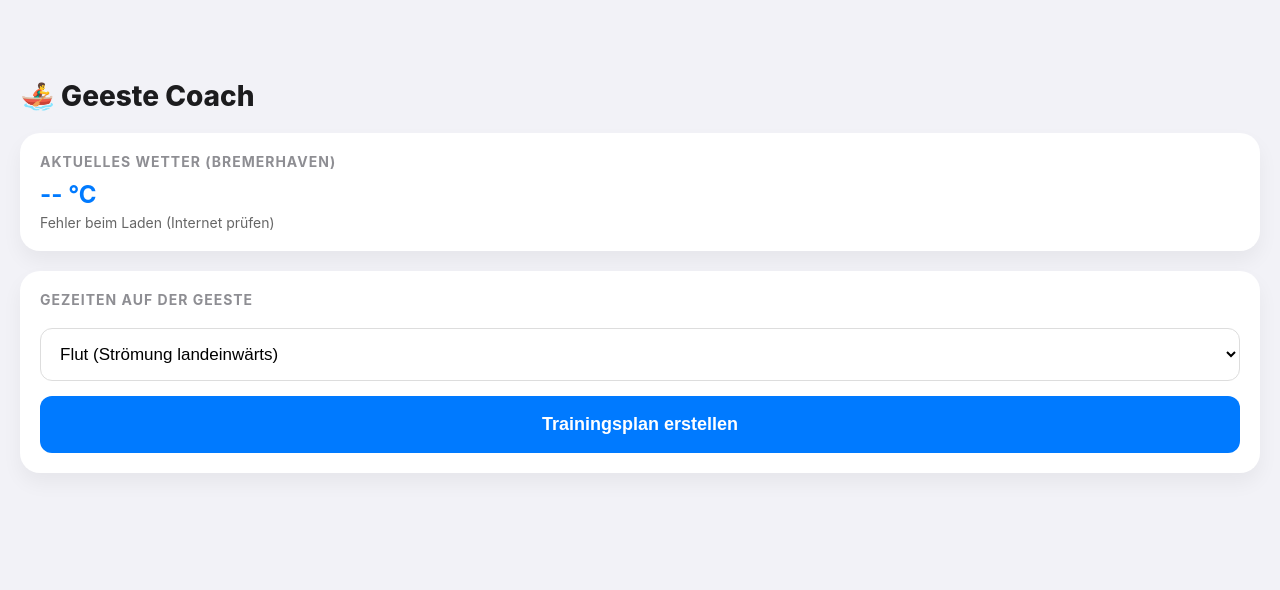
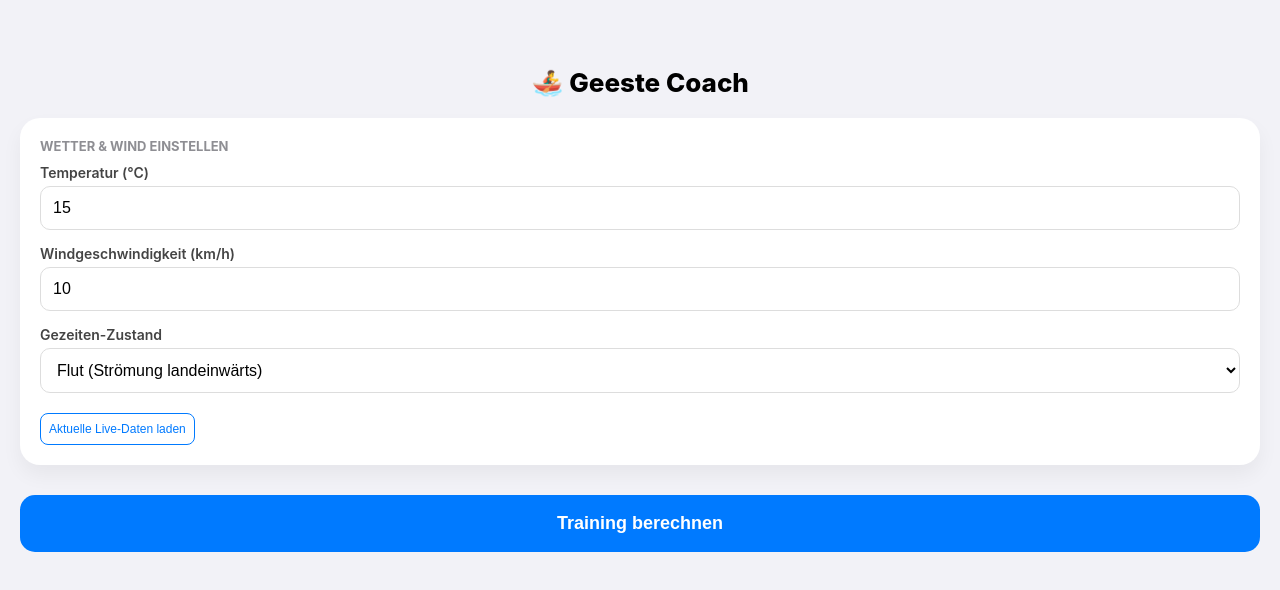
Before and after one commit to brodlijoel-ai/Rudern, a plain HTML site: page index.html in a window 1280 px wide. Drawn offline with Linux system fonts and the light colour scheme; no server answers.

Commit message:
Update index.html

```diff
--- a/index.html
+++ b/index.html
@@ -7,56 +7,38 @@
     <meta name="apple-mobile-web-app-status-bar-style" content="black-translucent">
     <title>Geeste Ruder Coach</title>
     <style>
-        :root { --blue: #007AFF; --dark: #1C1C1E; --light: #F2F2F7; }
-        body {
-            font-family: -apple-system, BlinkMacSystemFont, "Segoe UI", Roboto, sans-serif;
-            background: var(--light);
-            margin: 0;
-            padding: 20px;
-            padding-top: 60px;
+        :root { --blue: #007AFF; --dark: #1C1C1E; --light: #F2F2F7; --orange: #FF9500; }
+        body { font-family: -apple-system, BlinkMacSystemFont, sans-serif; background: var(--light); margin: 0; padding: 20px; padding-top: 50px; }
+        .card { background: white; border-radius: 20px; padding: 20px; box-shadow: 0 10px 20px rgba(0,0,0,0.05); margin-bottom: 20px; }
+        h1 { font-size: 26px; font-weight: 800; margin-bottom: 20px; text-align: center; }
+        h2 { font-size: 13px; color: #8E8E93; margin: 0 0 10px 0; text-transform: uppercase; }
+
+        .input-group { margin-bottom: 15px; }
+        label { display: block; font-size: 14px; font-weight: 600; margin-bottom: 5px; color: #444; }
+
+        input, select {
+            width: 100%; padding: 12px; border-radius: 10px; border: 1px solid #ddd;
+            font-size: 16px; background: #fff; box-sizing: border-box;
         }
-        .card {
-            background: white;
-            border-radius: 20px;
-            padding: 20px;
-            box-shadow: 0 10px 20px rgba(0,0,0,0.05);
-            margin-bottom: 20px;
+
+        .btn-main {
+            width: 100%; padding: 18px; border-radius: 15px; border: none;
+            background: var(--blue); color: white; font-size: 18px; font-weight: 700;
+            margin-top: 10px; cursor: pointer; -webkit-appearance: none;
         }
-        h1 { font-size: 28px; font-weight: 800; margin-bottom: 20px; color: var(--dark); }
-        h2 { font-size: 14px; color: #8E8E93; margin: 0 0 10px 0; text-transform: uppercase; letter-spacing: 1px; }
-        .data { font-size: 24px; font-weight: 700; color: var(--blue); }
-        select {
-            width: 100%;
-            padding: 15px;
-            border-radius: 12px;
-            border: 1px solid #ddd;
-            font-size: 17px;
-            margin-top: 10px;
-            background-color: #fff;
+
+        .btn-auto {
+            background: none; color: var(--blue); border: 1px solid var(--blue);
+            padding: 8px; border-radius: 8px; font-size: 12px; margin-top: 5px; width: auto;
         }
-        button {
-            width: 100%;
-            padding: 18px;
-            border-radius: 12px;
-            border: none;
-            font-size: 18px;
-            margin-top: 15px;
-            background: var(--blue);
-            color: white;
-            font-weight: 600;
-            cursor: pointer;
-            -webkit-appearance: none;
+
+        .result-box {
+            display: none; background: #fff; border-radius: 20px; padding: 20px;
+            border: 2px solid var(--blue); margin-top: 10px;
         }
-        .rec-box {
-            background: #E5F1FF;
-            border-left: 5px solid var(--blue);
-            padding: 15px;
-            border-radius: 0 12px 12px 0;
-            line-height: 1.5;
-        }
-        .warmup-item { display: flex; align-items: center; margin-bottom: 12px; font-size: 16px; }
-        .dot { height: 10px; width: 10px; background: var(--blue); border-radius: 50%; margin-right: 12px; flex-shrink: 0; }
-        #status-msg { font-size: 14px; color: #666; margin-top: 5px; }
+
+        .warning { color: #FF3B30; font-weight: 700; display: none; margin-bottom: 10px; }
+        .highlight { color: var(--blue); font-weight: 700; }
     </style>
 </head>
 <body>
@@ -64,92 +46,98 @@
     <h1>🚣‍♂️ Geeste Coach</h1>
 
     <div class="card">
-        <h2>Aktuelles Wetter (Bremerhaven)</h2>
-        <div id="weather" class="data">Lade Daten...</div>
-        <div id="status-msg">Wird aktualisiert...</div>
+        <h2>Wetter & Wind einstellen</h2>
+
+        <div class="input-group">
+            <label>Temperatur (°C)</label>
+            <input type="number" id="manual-temp" value="15">
+        </div>
+
+        <div class="input-group">
+            <label>Windgeschwindigkeit (km/h)</label>
+            <input type="number" id="manual-wind" value="10">
+        </div>
+
+        <div class="input-group">
+            <label>Gezeiten-Zustand</label>
+            <select id="manual-tide">
+                <option value="flut">Flut (Strömung landeinwärts)</option>
+                <option value="ebbe">Ebbe (Strömung seewärts)</option>
+                <option value="hoch">Hochwasser (Stillstand)</option>
+                <option value="niedrig">Niedrigwasser (Vorsicht Schlick)</option>
+            </select>
+        </div>
+
+        <button class="btn-auto" onclick="fetchAutoWeather()">Aktuelle Live-Daten laden</button>
     </div>
 
-    <div class="card">
-        <h2>Gezeiten auf der Geeste</h2>
-        <select id="tide">
-            <option value="flut">Flut (Strömung landeinwärts)</option>
-            <option value="ebbe">Ebbe (Strömung seewärts)</option>
-            <option value="hoch">Hochwasser (Stillstand)</option>
-            <option value="niedrig">Niedrigwasser (Vorsicht)</option>
-        </select>
-        <button onclick="getPlan()">Trainingsplan erstellen</button>
-    </div>
+    <button class="btn-main" onclick="generateTraining()">Training berechnen</button>
 
-    <div id="result" class="card" style="display:none;">
-        <h2>Dein Training heute</h2>
-        <div id="plan" class="rec-box"></div>
-
-        <h2 style="margin-top:25px;">Vorgehen: Warm-Up</h2>
-        <div class="warmup-item"><div class="dot"></div> 5 Min. Locker einrudern (Oberkörper)</div>
-        <div class="warmup-item"><div class="dot"></div> Dynamisches Dehnen der Schultern</div>
-        <div class="warmup-item"><div class="dot"></div> 10 Kniebeugen am Steg</div>
-        <div class="warmup-item"><div class="dot"></div> Fokus: Sauberes Blattsetzen</div>
+    <div id="result" class="result-box">
+        <div id="wind-warning" class="warning">⚠️ STARKWIND-WARNUNG!</div>
+        <h3 id="plan-title">Dein Plan</h3>
+        <p id="plan-text"></p>
+        <hr>
+        <p><strong>Vorgehen:</strong><br>
+        1. 5 Min. Mobilisation am Steg<br>
+        2. Dehnen: Schultern & unterer Rücken<br>
+        3. Wasserarbeit laut Plan</p>
     </div>
 
     <script>
-        // Funktion zum Abrufen der Wetterdaten
-        async function fetchWeather() {
-            const weatherDiv = document.getElementById('weather');
-            const statusMsg = document.getElementById('status-msg');
-
+        // Wetter automatisch laden (als Startwert)
+        async function fetchAutoWeather() {
             try {
-                // Open-Meteo API für Bremerhaven
-                const response = await fetch('https://api.open-meteo.com/v1/forecast?latitude=53.54&longitude=8.58&current_weather=true');
-
-                if (!response.ok) throw new Error('Netzwerk-Fehler');
-
-                const data = await response.json();
-                const w = data.current_weather;
-
-                weatherDiv.innerHTML = `${w.temperature}°C | ${w.windspeed} km/h Wind`;
-                statusMsg.innerHTML = "Daten live von der Mündung";
-
-                // Warnung bei zu viel Wind
-                if(w.windspeed > 25) {
-                    weatherDiv.style.color = "#FF3B30";
-                    statusMsg.innerHTML = "⚠️ Achtung: Starkwind!";
-                }
-            } catch (error) {
-                weatherDiv.innerHTML = "-- °C";
-                statusMsg.innerHTML = "Fehler beim Laden (Internet prüfen)";
-                console.error('Wetter-Fehler:', error);
+                const res = await fetch('https://api.open-meteo.com/v1/forecast?latitude=53.54&longitude=8.58&current_weather=true');
+                const data = await res.json();
+                document.getElementById('manual-temp').value = Math.round(data.current_weather.temperature);
+                document.getElementById('manual-wind').value = Math.round(data.current_weather.windspeed);
+                alert("Live-Daten für Bremerhaven geladen!");
+            } catch (e) {
+                alert("Fehler beim Laden der Live-Daten.");
             }
         }
 
-        // Funktion für die Trainingsempfehlung
-        function getPlan() {
-            const t = document.getElementById('tide').value;
+        function generateTraining() {
+            const temp = document.getElementById('manual-temp').value;
+            const wind = document.getElementById('manual-wind').value;
+            const tide = document.getElementById('manual-tide').value;
+
             const resDiv = document.getElementById('result');
-            const planDiv = document.getElementById('plan');
+            const warning = document.getElementById('wind-warning');
+            const title = document.getElementById('plan-title');
+            const text = document.getElementById('plan-text');
 
             resDiv.style.display = "block";
 
-            let tipp = "";
-            if(t === "flut") {
-                tipp = "<b>Kraft-Ausdauer:</b> Du ruderst gegen die Flut landeinwärts. Nutze den Widerstand für kräftige Schläge. Fokus auf Beinarbeit!";
-            } else if(t === "ebbe") {
-                tipp = "<b>Technik & Speed:</b> Der Strom schiebt dich raus. Konzentriere dich auf blitzschnelles Wasserfassen und langes Rollen.";
-            } else if(t === "hoch") {
-                tipp = "<b>Intervalle/Sprints:</b> Ideales Flachwasser bei Stillstand. Perfekt für 500m Sprints oder Zeitfahren.";
-            } else if(t === "niedrig") {
-                tipp = "<b>Lockerer Paddel:</b> Vorsicht bei der Wende. Fokus auf Rhythmus und saubere Technik im flacheren Wasser.";
+            // Wind-Check
+            if (wind >= 25) {
+                warning.style.display = "block";
+                warning.innerText = `⚠️ Warnung: ${wind} km/h Wind! Wellen auf der Geeste beachten.`;
+            } else {
+                warning.style.display = "none";
             }
 
-            planDiv.innerHTML = tipp;
+            // Strategie-Logik
+            let plan = "";
+            if (tide === "flut") {
+                plan = `Bei Flut drückt das Wasser landeinwärts. <span class="highlight">Training: Kraft-Ausdauer.</span> Rudere gegen den Strom (Richtung Schiffdorf) für maximalen Widerstand.`;
+            } else if (tide === "ebbe") {
+                plan = `Ebbe zieht dich Richtung Mündung/Weser. <span class="highlight">Training: Technik & Frequenz.</span> Nutze den Schub für schnelle, saubere Schläge. Achte auf Treibgut!`;
+            } else if (tide === "hoch") {
+                plan = `<span class="highlight">Training: Belastung / Zeitfahren.</span> Das Wasser steht fast still. Perfekt um die 500m oder 1000m Zeit zu testen.`;
+            } else {
+                plan = `Niedrigwasser. <span class="highlight">Training: Lockeres Paddeln.</span> Achte auf die Fahrrinne und Steine am Rand. Fokus auf Rhythmusgefühl.`;
+            }
 
-            // Sanftes Scrollen zum Plan
-            setTimeout(() => {
-                resDiv.scrollIntoView({ behavior: 'smooth' });
-            }, 100);
+            title.innerText = `Plan bei ${temp}°C und ${wind} km/h Wind`;
+            text.innerHTML = plan;
+
+            resDiv.scrollIntoView({ behavior: 'smooth' });
         }
 
-        // Beim Start Wetter laden
-        window.onload = fetchWeather;
+        // Beim ersten Laden einmal die echten Daten holen
+        window.onload = fetchAutoWeather;
     </script>
 </body>
 </html>
```
